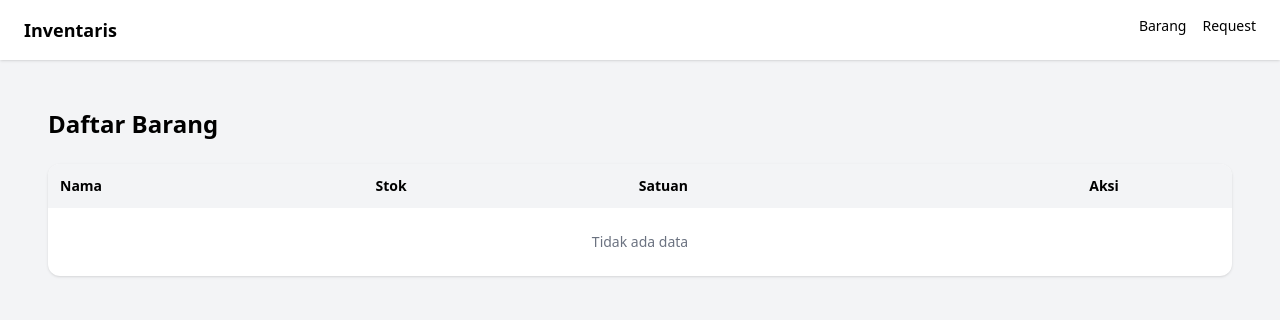
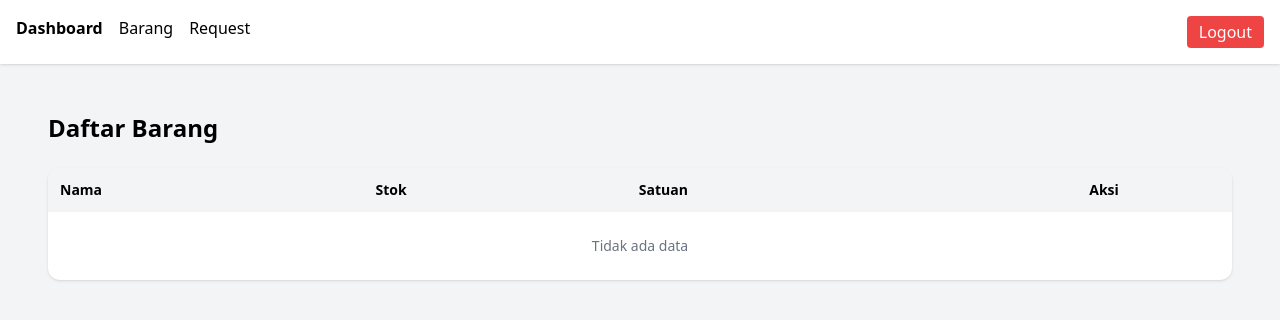
Before and after one commit to armanaafif/inventaris-stikubank, a Laravel app: page /barang in a window 1280 px wide. Shown: the top 320 px of the page. Run offline with Laravel 12, Linux system fonts and the light colour scheme; data that the repository does not hold is empty; style sheets or scripts are compiled from the project's sources; parts of the project's set-up code (start-up, migrations or seed data) failed here and were passed over.

Commit message:
update flow setelah login

```diff
--- a/app/Http/Controllers/Auth/AuthenticatedSessionController.php
+++ b/app/Http/Controllers/Auth/AuthenticatedSessionController.php
@@ -28,13 +28,13 @@ class AuthenticatedSessionController extends Controller
 
     $request->session()->regenerate();
 
-    $user = Auth::user(); // pakai facade, bukan helper
+    $user = Auth::user(); // pakai facade
 
     if ($user->role === 'admin') {
-        return redirect('/admin/requests');
+        return redirect('/dashboard');
     }
 
-    return redirect('/barang');
+    return redirect('/dashboard');
 }
 
     /**
--- a/resources/views/detail.blade.php
+++ b/resources/views/detail.blade.php
@@ -1,4 +1,8 @@
 @extends('layouts.app')
+
+<a href="/barang" class="text-blue-500 mb-4 inline-block">
+    ← Kembali ke daftar barang
+</a>
 
 @section('content')
 <div class="p-6 max-w-4xl mx-auto">
--- a/resources/views/layouts/app.blade.php
+++ b/resources/views/layouts/app.blade.php
@@ -1,23 +1,26 @@
 <!DOCTYPE html>
-<html lang="en">
+<html>
 <head>
-    <meta charset="UTF-8">
-    <meta name="viewport" content="width=device-width, initial-scale=1.0">
     <title>Inventaris</title>
-    @vite(['resources/css/app.css', 'resources/js/app.js'])
+    @vite('resources/css/app.css')
 </head>
-
 <body class="bg-gray-100">
 
     <!-- NAVBAR -->
-    <div class="bg-white shadow px-6 py-4 flex justify-between">
-        <h1 class="font-bold text-lg">Inventaris</h1>
+    <nav class="bg-white shadow p-4 flex justify-between">
+        <div class="flex gap-4">
+            <a href="/dashboard" class="font-bold">Dashboard</a>
+            <a href="/barang">Barang</a>
+            <a href="/admin/requests">Request</a>
+        </div>
 
-        <div class="flex gap-4">
-            <a href="/barang" class="text-sm hover:text-blue-500">Barang</a>
-            <a href="/admin/requests" class="text-sm hover:text-blue-500">Request</a>
-        </div>
-    </div>
+        <form method="POST" action="/logout">
+            @csrf
+            <button class="bg-red-500 text-white px-3 py-1 rounded">
+                Logout
+            </button>
+        </form>
+    </nav>
 
     <!-- CONTENT -->
     <div class="p-6">
```
